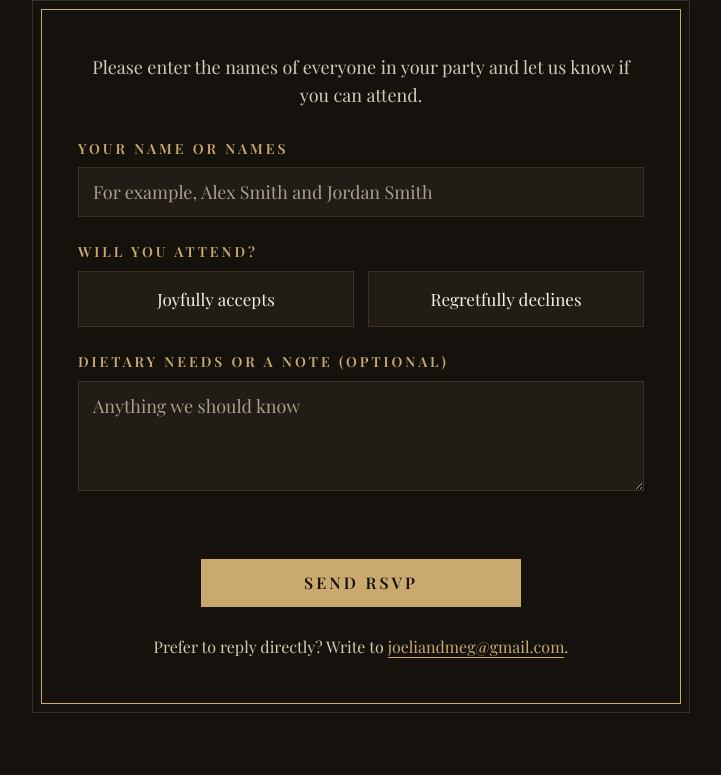
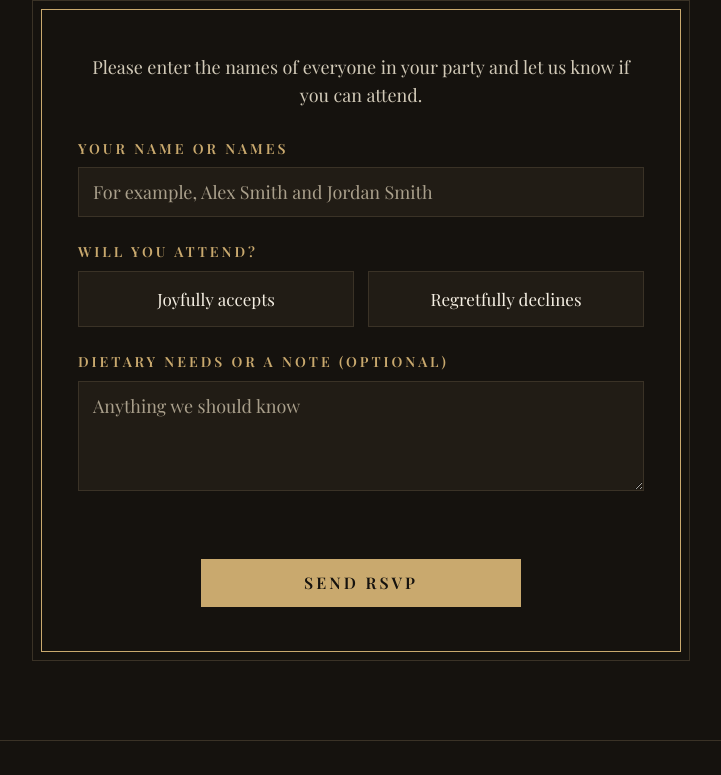
Before and after one commit to joeliandmeg/wedding, a plain HTML site: page index.html in a window 1280 px wide. Shown: the part 2643-3418 px from the top of the page, without its empty margins (279-1000 px from the left). Drawn offline with nearby package versions, Linux system fonts and the light colour scheme; a web font is replaced by a local one.

Commit message:
Remove fallback email from RSVP confirmation
Removed fallback email contact information from RSVP section.

```diff
--- a/index.html
+++ b/index.html
@@ -299,8 +299,6 @@ footer .when{margin:6px 0 0; color:var(--muted); font-style:italic; font-size:16
           <p id="thanks-1">Thank you. Your RSVP has been received.</p>
           <p id="thanks-2"></p>
         </div>
-        <p class="fallback">Prefer to reply directly? Write to <a href="mailto:joeliandmeg@gmail.com">joeliandmeg@gmail.com</a>.</p>
-      </div>
     </div>
   </section>
 </main>
```
